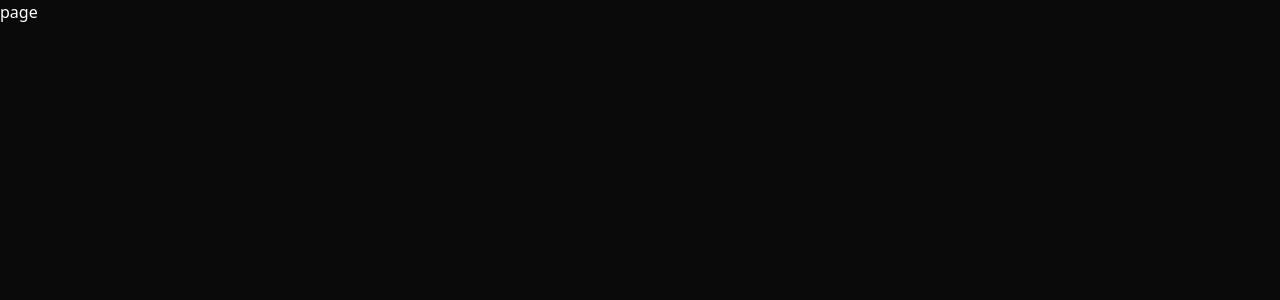
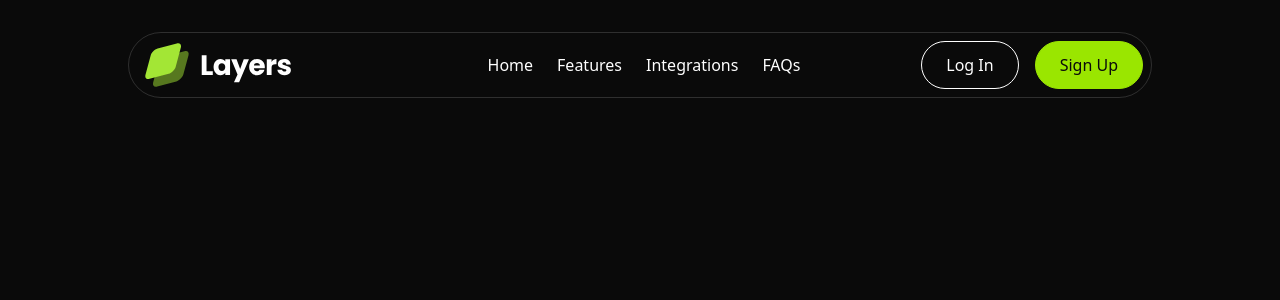
Before and after one commit to DucHuy2102/saas-landing-page, a Next.js app: page / in a window 1280 px wide. Shown: the top 300 px of the page. Built offline with nearby package versions, Linux system fonts and the light colour scheme.

Commit message:
complete the navbar

```diff
--- a/src/app/page.tsx
+++ b/src/app/page.tsx
@@ -1,3 +1,9 @@
-export default function page() {
-    return <div>page</div>;
+import { Navbar } from '@/sections';
+
+export default function Home() {
+    return (
+        <>
+            <Navbar />
+        </>
+    );
 }
--- /dev/null
+++ b/src/components/Button.tsx
@@ -0,0 +1,18 @@
+import { HTMLAttributes } from 'react';
+import { cva } from 'class-variance-authority';
+
+const classes = cva('border px-6 rounded-full h-12 font-medium', {
+    variants: {
+        variant: {
+            primary: 'bg-lime-400 border-lime-400 text-neutral-950',
+            secondary: 'bg-transparent border-white text-white',
+        },
+    },
+});
+
+export default function Button(
+    props: { variant: 'primary' | 'secondary' } & HTMLAttributes<HTMLButtonElement>
+) {
+    const { variant, className, ...otherProps } = props;
+    return <button className={classes({ variant, className })} {...otherProps} />;
+}
--- /dev/null
+++ b/src/components/index.ts
@@ -0,0 +1 @@
+export { default as C_Button } from './Button';
--- a/src/sections/Navbar.tsx
+++ b/src/sections/Navbar.tsx
@@ -1,3 +1,6 @@
+import { C_Button } from '@/components';
+import Image from 'next/image';
+
 const navLinks = [
     { label: 'Home', href: '#' },
     { label: 'Features', href: '#features' },
@@ -6,5 +9,57 @@ const navLinks = [
 ];
 
 export default function Navbar() {
-    return <div>Navbar</div>;
+    return (
+        <section className='py-4 lg:py-8'>
+            <div className='container max-w-5xl mx-auto'>
+                <div className='grid grid-cols-2 lg:grid-cols-3 border border-white/15 rounded-full p-2 px-4 md:pr-2 items-center'>
+                    <div>
+                        <Image
+                            src='/images/logo.svg'
+                            alt='Logo'
+                            height={48}
+                            width={146}
+                            className='h-9 md:h-auto w-auto'
+                        />
+                    </div>
+                    <div className='hidden lg:flex items-center justify-center'>
+                        <nav className='font-medium flex gap-6'>
+                            {navLinks.map((link) => (
+                                <a key={link.label} href={link.href}>
+                                    {link.label}
+                                </a>
+                            ))}
+                        </nav>
+                    </div>
+                    <div className='flex justify-end gap-4'>
+                        <svg
+                            xmlns='http://www.w3.org/2000/svg'
+                            width='24'
+                            height='24'
+                            viewBox='0 0 24 24'
+                            fill='none'
+                            stroke='currentColor'
+                            strokeWidth='2'
+                            strokeLinecap='round'
+                            strokeLinejoin='round'
+                            className='feather feather-menu md:hidden'
+                        >
+                            <line x1='3' y1='12' x2='21' y2='12'></line>
+                            <line x1='3' y1='6' x2='21' y2='6'></line>
+                            <line x1='3' y1='18' x2='21' y2='18'></line>
+                        </svg>
+                        <C_Button
+                            className='hidden md:inline-flex items-center'
+                            variant='secondary'
+                        >
+                            Log In
+                        </C_Button>
+                        <C_Button className='hidden md:inline-flex items-center' variant='primary'>
+                            Sign Up
+                        </C_Button>
+                    </div>
+                </div>
+            </div>
+        </section>
+    );
 }
--- /dev/null
+++ b/src/sections/index.ts
@@ -0,0 +1,9 @@
+export { default as Navbar } from './Navbar';
+export { default as Footer } from './Footer';
+export { default as Hero } from './Hero';
+export { default as CallToAction } from './CallToAction';
+export { default as Faqs } from './Faqs';
+export { default as Features } from './Features';
+export { default as Integrations } from './Integrations';
+export { default as Introduction } from './Introduction';
+export { default as LogoTicker } from './LogoTicker';
```
Also changed, not shown: src/sections/LogoTicker.tsx (+8 -8 lines).
